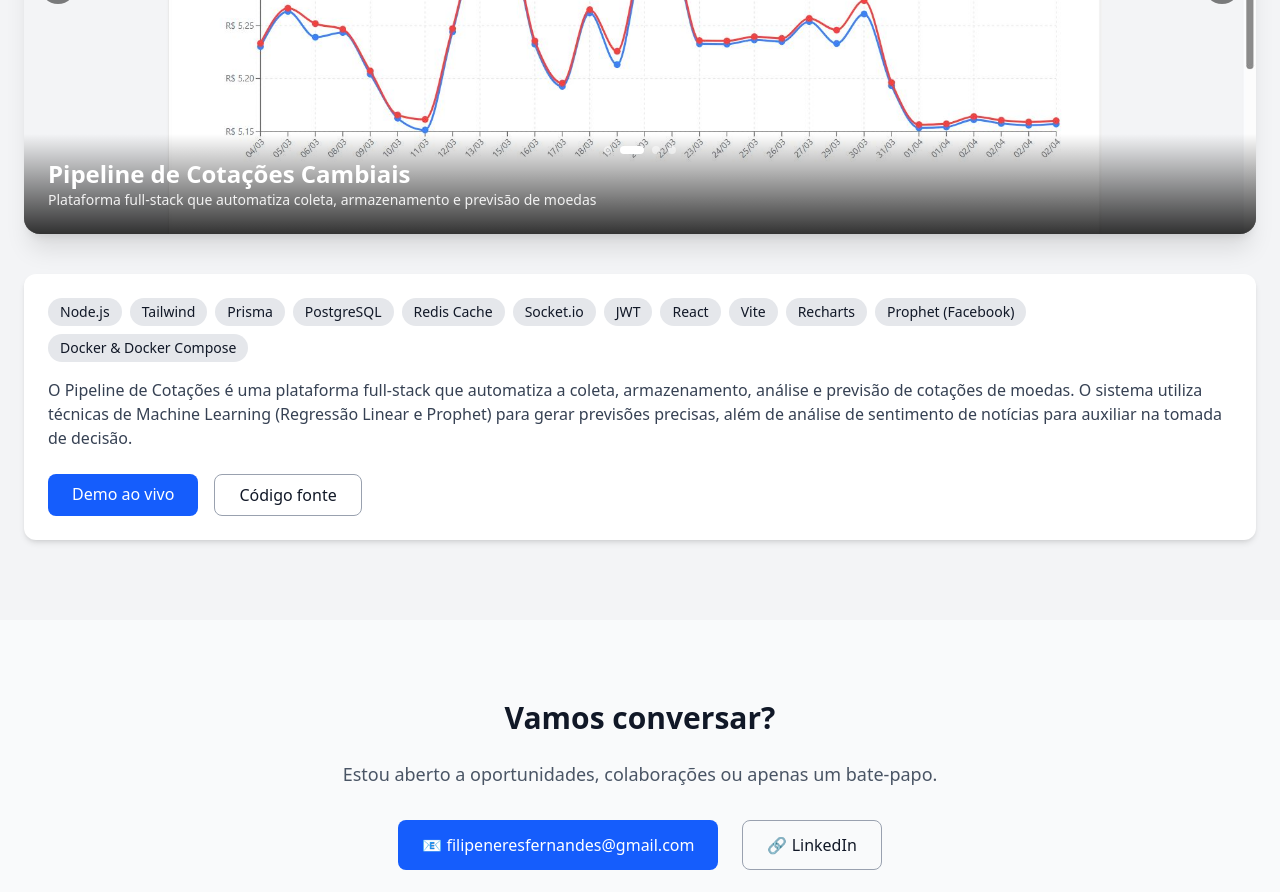
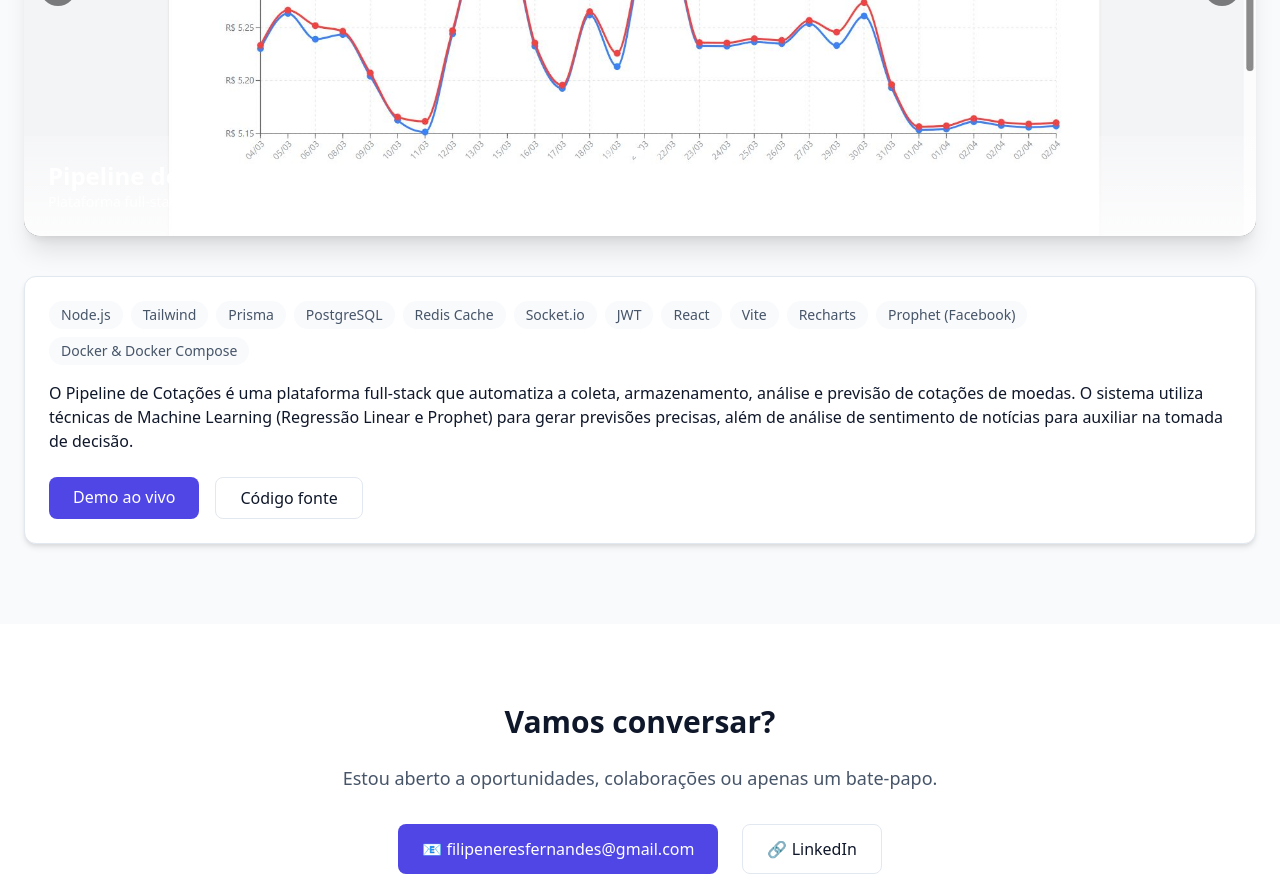
Before and after one commit to eoneres/meu-porfolio, a Next.js app: page / in a window 1280 px wide. Shown: the part 2360-3252 px from the top of the page. Built offline with nearby package versions, Linux system fonts and the light colour scheme.

Commit message:
Refatoração completa de temas: variáveis CSS, light mode consistente, transições suaves, correção de overlays e botões

```diff
--- a/app/globals.css
+++ b/app/globals.css
@@ -1,15 +1,65 @@
 @import "tailwindcss";
 
-@layer base {
-  html {
-    scroll-behavior: smooth;
-  }
-  body {
-    background-color: rgb(249 250 251);
-    color: rgb(17 24 39);
-  }
-  .dark body {
-    background-color: rgb(17 24 39);
-    color: rgb(243 244 246);
-  }
+:root {
+  --bg-primary: #ffffff;
+  --bg-secondary: #f8fafc;
+  --bg-card: #ffffff;
+  --text-primary: #0f172a;
+  --text-secondary: #475569;
+  --border-color: #e2e8f0;
+  --accent: #4f46e5;
+  --accent-hover: #4338ca;
+  --overlay-gradient: linear-gradient(to top, rgba(255,255,255,0.8), rgba(255,255,255,0.2));
+  --shadow: 0 4px 6px -1px rgba(0, 0, 0, 0.1), 0 2px 4px -1px rgba(0, 0, 0, 0.06);
 }
+
+.dark {
+  --bg-primary: #0f172a;
+  --bg-secondary: #020617;
+  --bg-card: #1e293b;
+  --text-primary: #e2e8f0;
+  --text-secondary: #94a3b8;
+  --border-color: #334155;
+  --accent: #6366f1;
+  --accent-hover: #4f46e5;
+  --overlay-gradient: linear-gradient(to top, rgba(0,0,0,0.8), rgba(0,0,0,0.2));
+  --shadow: 0 4px 6px -1px rgba(0, 0, 0, 0.2), 0 2px 4px -1px rgba(0, 0, 0, 0.1);
+}
+
+body {
+  background-color: var(--bg-primary);
+  color: var(--text-primary);
+  transition: background-color 0.3s ease, color 0.3s ease;
+}
+
+/* Classes utilitárias para facilitar a refatoração */
+.bg-primary { background-color: var(--bg-primary); }
+.bg-secondary { background-color: var(--bg-secondary); }
+.bg-card { background-color: var(--bg-card); }
+.text-primary { color: var(--text-primary); }
+.text-secondary { color: var(--text-secondary); }
+.border-theme { border-color: var(--border-color); }
+.accent-bg { background-color: var(--accent); }
+.accent-bg:hover { background-color: var(--accent-hover); }
+.accent-text { color: var(--accent); }
+.shadow-theme { box-shadow: var(--shadow); }
+.overlay-gradient {
+  background: var(--overlay-gradient);
+}
+
+/* Para os botões secundários */
+.btn-secondary {
+  border: 1px solid var(--border-color);
+  background: transparent;
+  color: var(--text-primary);
+}
+.btn-secondary:hover {
+  background-color: var(--bg-secondary);
+}
+
+/* Transição para todos os elementos que mudam de cor */
+* {
+  transition-property: background-color, border-color, color, fill, stroke;
+  transition-timing-function: cubic-bezier(0.4, 0, 0.2, 1);
+  transition-duration: 0.3s;
+}
--- a/components/About.js
+++ b/components/About.js
@@ -1,9 +1,9 @@
 export default function About() {
   return (
-    <section id="about" className="py-20 bg-gray-100 dark:bg-gray-800">
+    <section id="about" className="py-20 bg-secondary">
       <div className="max-w-4xl mx-auto px-6">
-        <h2 className="text-3xl font-bold text-center mb-12">Sobre mim</h2>
-        <div className="space-y-4 text-lg text-gray-700 dark:text-gray-300">
+        <h2 className="text-3xl font-bold text-center mb-12 text-primary">Sobre mim</h2>
+        <div className="space-y-4 text-lg text-secondary">
           <p>
             Sou Filipe Neres Fernandes, desenvolvedor apaixonado por criar softwares que resolvem problemas reais.
             Minha trajetória começou com projetos pessoais e hoje desenvolvo aplicações completas,
--- a/components/Contact.js
+++ b/components/Contact.js
@@ -1,19 +1,19 @@
 export default function Contact() {
   return (
-    <section id="contact" className="py-20">
+    <section id="contact" className="py-20 bg-primary">
       <div className="max-w-3xl mx-auto px-6 text-center">
-        <h2 className="text-3xl font-bold mb-6">Vamos conversar?</h2>
-        <p className="text-lg text-gray-600 dark:text-gray-300 mb-8">
+        <h2 className="text-3xl font-bold mb-6 text-primary">Vamos conversar?</h2>
+        <p className="text-lg text-secondary mb-8">
           Estou aberto a oportunidades, colaborações ou apenas um bate-papo.
         </p>
         <div className="flex flex-wrap justify-center gap-6">
-          <a href="mailto:filipeneresfernandes@gmail.com" className="bg-blue-600 text-white px-6 py-3 rounded-lg flex items-center gap-2 hover:bg-blue-700">
+          <a href="mailto:filipeneresfernandes@gmail.com" className="accent-bg text-white px-6 py-3 rounded-lg flex items-center gap-2 hover:accent-bg">
             📧 filipeneresfernandes@gmail.com
           </a>
-          <a href="https://www.linkedin.com/in/filipe-neres-fernandes-9878b018b/" target="_blank" rel="noopener noreferrer" className="border border-gray-400 dark:border-gray-600 px-6 py-3 rounded-lg flex items-center gap-2 hover:bg-gray-100 dark:hover:bg-gray-800">
+          <a href="https://www.linkedin.com/in/filipe-neres-fernandes-9878b018b/" target="_blank" rel="noopener noreferrer" className="btn-secondary px-6 py-3 rounded-lg flex items-center gap-2">
             🔗 LinkedIn
           </a>
-          <a href="https://github.com/eoneres" target="_blank" rel="noopener noreferrer" className="border border-gray-400 dark:border-gray-600 px-6 py-3 rounded-lg flex items-center gap-2 hover:bg-gray-100 dark:hover:bg-gray-800">
+          <a href="https://github.com/eoneres" target="_blank" rel="noopener noreferrer" className="btn-secondary px-6 py-3 rounded-lg flex items-center gap-2">
             🐙 github.com/eoneres
           </a>
         </div>
--- a/components/Footer.js
+++ b/components/Footer.js
@@ -1,6 +1,6 @@
 export default function Footer() {
   return (
-    <footer className="bg-gray-200 dark:bg-gray-800 py-8 text-center text-gray-600 dark:text-gray-400">
+    <footer className="bg-secondary py-8 text-center text-secondary border-t border-theme">
       <p>© {new Date().getFullYear()} Filipe Neres Fernandes. Feito com 💻 e ☕</p>
     </footer>
   );
--- a/components/Projects.js
+++ b/components/Projects.js
@@ -115,7 +115,6 @@ export default function Projects() {
 
   const renderMediaItem = (item, idx) => {
     if (item.type === 'video') {
-      // Vídeo sem controles, autoplay mudo, recarrega com key
       return (
         <video
           key={item.src}
@@ -129,7 +128,6 @@ export default function Projects() {
         />
       );
     }
-    // Imagem com object-cover para preencher todo o container
     return (
       <Image
         src={item.src}
@@ -162,26 +160,26 @@ export default function Projects() {
 
   if (totalItems === 0) {
     return (
-      <section id="projects" className="py-20 bg-gray-100 dark:bg-gray-800">
-        <div className="text-center">Nenhuma mídia disponível.</div>
+      <section id="projects" className="py-20 bg-secondary">
+        <div className="text-center text-primary">Nenhuma mídia disponível.</div>
       </section>
     );
   }
 
   return (
-    <section id="projects" className="py-20 bg-gray-100 dark:bg-gray-800">
+    <section id="projects" className="py-20 bg-secondary">
       <div className="max-w-7xl mx-auto px-6">
-        <h2 className="text-3xl font-bold text-center mb-12">Meus Projetos</h2>
+        <h2 className="text-3xl font-bold text-center mb-12 text-primary">Meus Projetos</h2>
 
-        <div className="flex flex-wrap justify-center gap-2 mb-12 border-b border-gray-300 dark:border-gray-700 pb-2">
+        <div className="flex flex-wrap justify-center gap-2 mb-12 border-b border-theme pb-2">
           {projectsData.map((project) => (
             <button
               key={project.slug}
               onClick={() => handleProjectChange(project)}
               className={`px-6 py-2 rounded-t-lg transition-all ${
                 selectedProject.slug === project.slug
-                  ? 'bg-blue-600 text-white shadow-md'
-                  : 'bg-gray-200 dark:bg-gray-700 text-gray-700 dark:text-gray-300 hover:bg-gray-300 dark:hover:bg-gray-600'
+                  ? 'accent-bg text-white shadow-md'
+                  : 'bg-secondary text-secondary hover:bg-primary hover:text-primary'
               }`}
             >
               {project.title}
@@ -190,7 +188,7 @@ export default function Projects() {
         </div>
 
         <div className={`transition-all duration-300 ease-in-out transform ${isTransitioning ? 'opacity-0 -translate-y-4' : 'opacity-100 translate-y-0'}`}>
-          <div className="relative bg-black rounded-2xl shadow-xl overflow-hidden group" onMouseEnter={pauseAutoplay} onMouseLeave={resumeAutoplay}>
+          <div className="relative bg-black rounded-2xl shadow-xl overflow-hidden group">
             <div className="relative w-full h-96 md:h-[500px] overflow-hidden cursor-grab active:cursor-grabbing" onMouseDown={handleMouseDown} onMouseMove={handleMouseMove} onMouseUp={handleMouseUp} onMouseLeave={handleMouseUp}>
               <div ref={trackRef} className="flex h-full">
                 {clonedMedia.map((item, idx) => (
@@ -199,7 +197,8 @@ export default function Projects() {
                   </div>
                 ))}
               </div>
-              <div className="absolute bottom-0 left-0 right-0 bg-gradient-to-t from-black/80 via-black/40 to-transparent p-6 text-white">
+              {/* Overlay com gradiente usando variável CSS */}
+              <div className="absolute bottom-0 left-0 right-0 p-6 text-white overlay-gradient">
                 <h3 className="text-2xl font-bold">{selectedProject.title}</h3>
                 <p className="text-sm opacity-90">{selectedProject.shortDescription}</p>
               </div>
@@ -219,16 +218,16 @@ export default function Projects() {
             </div>
           </div>
 
-          <div className="mt-10 bg-white dark:bg-gray-900 rounded-xl p-6 shadow-md">
+          <div className="mt-10 bg-card rounded-xl p-6 shadow-theme border border-theme">
             <div className="flex flex-wrap gap-2 mb-4">
               {selectedProject.technologies.map((tech) => (
-                <span key={tech} className="bg-gray-200 dark:bg-gray-700 px-3 py-1 rounded-full text-sm">{tech}</span>
+                <span key={tech} className="bg-secondary text-secondary px-3 py-1 rounded-full text-sm">{tech}</span>
               ))}
             </div>
-            <p className="text-gray-700 dark:text-gray-300 whitespace-pre-line">{selectedProject.fullDescription}</p>
+            <p className="text-primary whitespace-pre-line">{selectedProject.fullDescription}</p>
             <div className="flex gap-4 mt-6">
-              {selectedProject.liveDemo && <a href={selectedProject.liveDemo} target="_blank" rel="noopener noreferrer" className="bg-blue-600 text-white px-6 py-2 rounded-lg hover:bg-blue-700">Demo ao vivo</a>}
-              <a href={selectedProject.github} target="_blank" rel="noopener noreferrer" className="border border-gray-400 dark:border-gray-600 px-6 py-2 rounded-lg hover:bg-gray-100 dark:hover:bg-gray-800">Código fonte</a>
+              {selectedProject.liveDemo && <a href={selectedProject.liveDemo} target="_blank" rel="noopener noreferrer" className="accent-bg text-white px-6 py-2 rounded-lg hover:accent-bg">Demo ao vivo</a>}
+              <a href={selectedProject.github} target="_blank" rel="noopener noreferrer" className="btn-secondary px-6 py-2 rounded-lg">Código fonte</a>
             </div>
           </div>
         </div>
```
Also changed, not shown: components/Hero.js (+4 -4 lines), components/Navbar.js (+4 -4 lines), components/Skills.js (+6 -6 lines).
